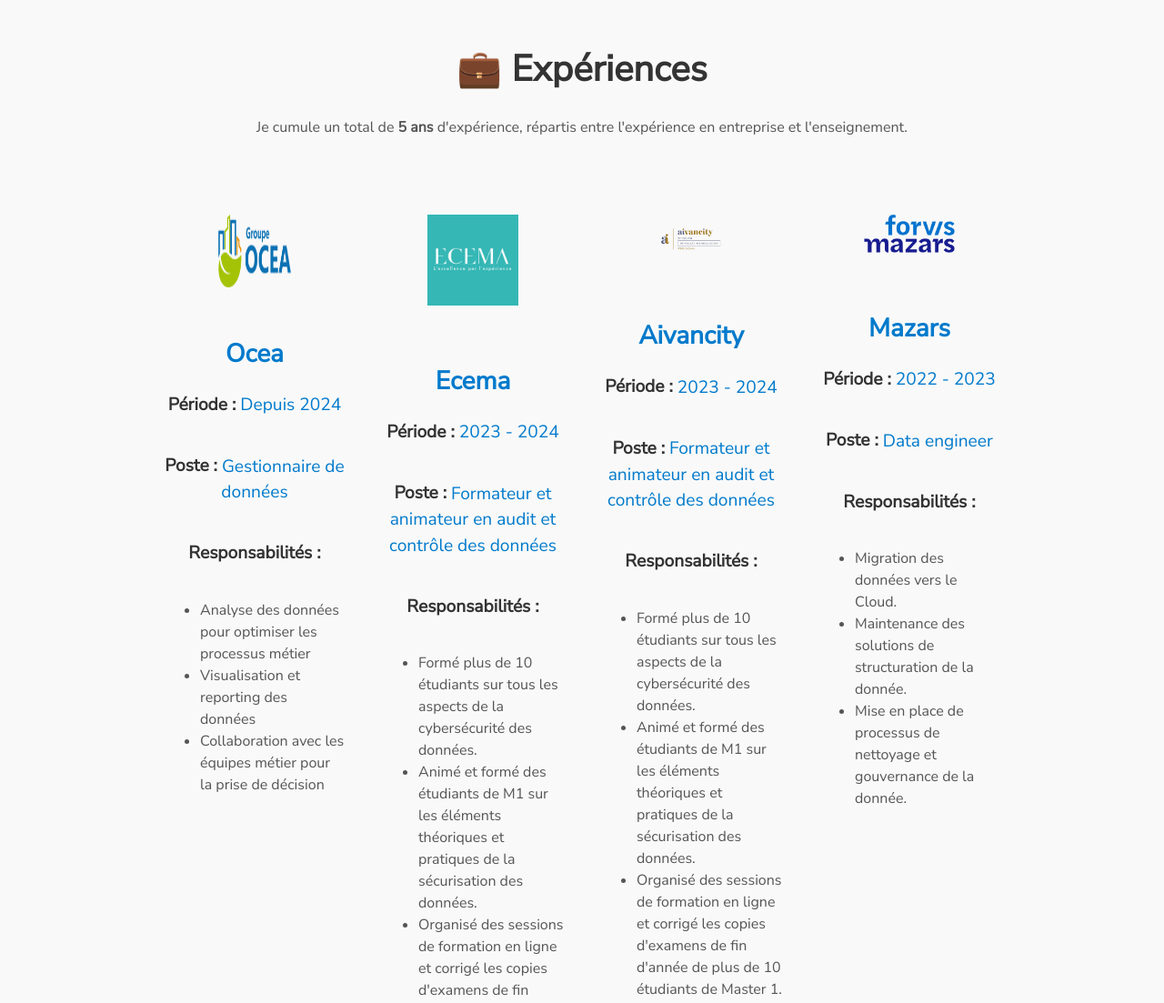
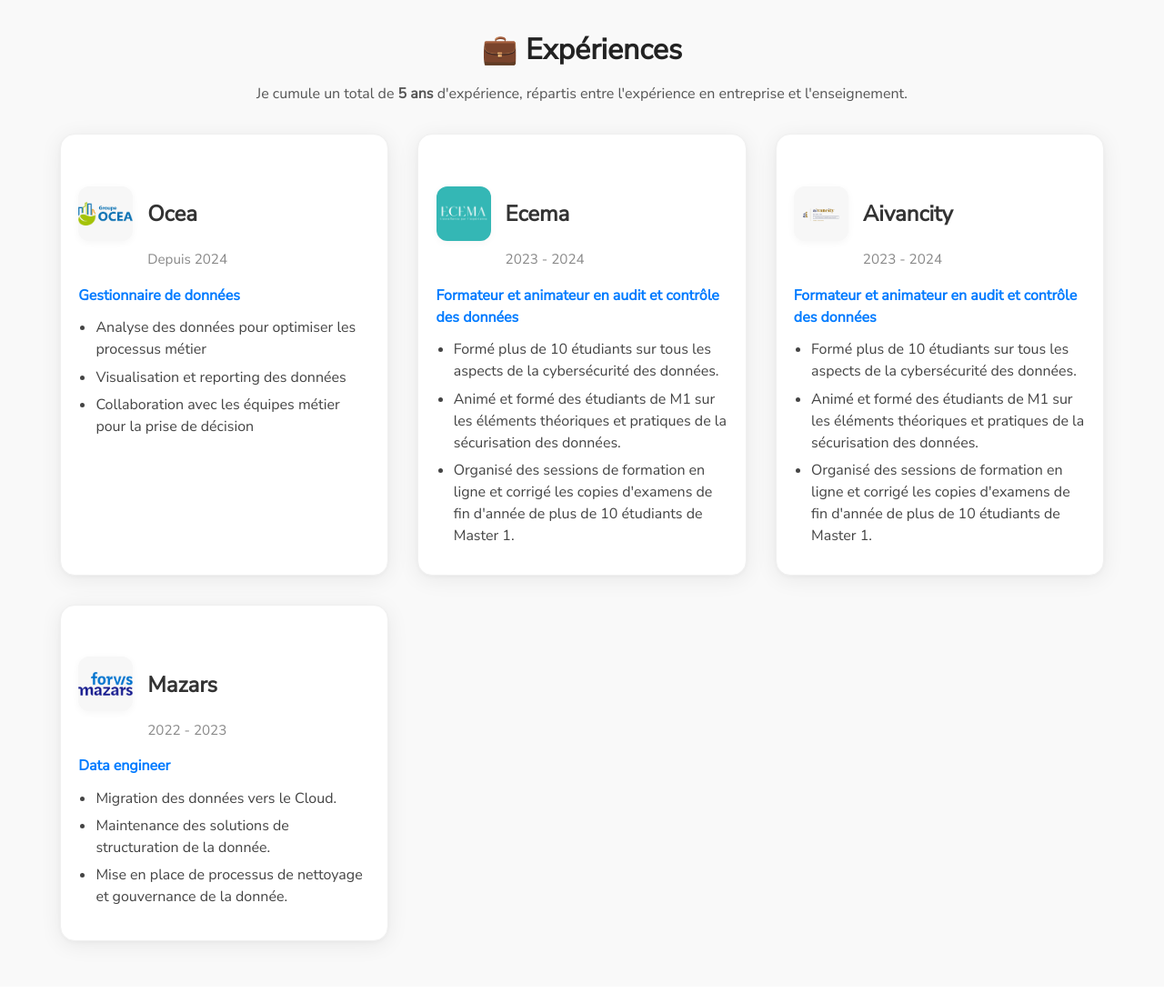
Before and after one commit to Tchouanga12/tchouanga12.github.io, a plain HTML site: page index.html in a window 1280 px wide. Shown: the part 2528-3631 px from the top of the page at 91% size. Drawn offline with nearby package versions, Linux system fonts and the light colour scheme.

Commit message:
refactor: updated the design of the professional experience

```diff
--- a/index.html
+++ b/index.html
@@ -149,73 +149,81 @@
 
       <!-- Experience Section -->
     <section id="lectures">
-      <h1 style="text-align: center;">💼 Expériences</h1>
-      <p style="text-align: center;">Je cumule un total de <b>5 ans</b> d'expérience, répartis entre l'expérience en entreprise et l'enseignement.</p>
-      <br>
-      <br>
-      <div class="lectures-details">
+      <h1 class="exp-title">💼 Expériences</h1>
+      <p class="exp-summary">Je cumule un total de <b>5 ans</b> d'expérience, répartis entre l'expérience en entreprise et l'enseignement.</p>
+      <div class="lectures-grid">
         <!-- Ocea experience -->
-        <div class="lecture-entry">
-            <img src="./assets/img/png/logo-ocea.png" width="80" height="80" alt="Ocea Logo" class="company-logo"/>
+        <div class="lecture-card">
+          <div class="lecture-header">
+            <img src="./assets/img/png/logo-ocea.png" width="60" height="60" alt="Ocea Logo" class="company-logo"/>
+            <div>
               <h3>Ocea</h3>
-            <p><strong>Période :</strong> Depuis 2024</p>
-            <p><strong>Poste :</strong> Gestionnaire de données</p>
-            <p><strong>Responsabilités :</strong></p>
+              <span class="exp-period">Depuis 2024</span>
+            </div>
+          </div>
+          <div class="lecture-body">
+            <span class="exp-role">Gestionnaire de données</span>
             <ul>
               <li>Analyse des données pour optimiser les processus métier</li>
               <li>Visualisation et reporting des données</li>
               <li>Collaboration avec les équipes métier pour la prise de décision</li>
             </ul>
           </div>
-
-        <!-- ecema experience -->
-        <div class="lecture-entry">
-          <img src="./assets/img/png/ecema.png" ,width="80" height="80" alt="School 1 Logo" class="school-logo"/>
+        </div>
+        <!-- Ecema experience -->
+        <div class="lecture-card">
+          <div class="lecture-header">
+            <img src="./assets/img/png/ecema.png" width="60" height="60" alt="Ecema Logo" class="company-logo"/>
+            <div>
               <h3>Ecema</h3>
-            <p><strong>Période :</strong> 2023 - 2024</p>
-            <p><strong>Poste :</strong> Formateur et animateur en audit et contrôle des données</p>
-            <p><strong>Responsabilités :</strong></p>
+              <span class="exp-period">2023 - 2024</span>
+            </div>
+          </div>
+          <div class="lecture-body">
+            <span class="exp-role">Formateur et animateur en audit et contrôle des données</span>
             <ul>
-                <li>Formé plus de 10 étudiants sur tous les aspects de la
-                  cybersécurité des données.</li>
-                <li>Animé et formé des étudiants de M1 sur les éléments théoriques et pratiques de la
-                  sécurisation des données.</li>
-                <li>Organisé des sessions de formation en ligne et corrigé les copies d'examens de fin d'année de plus de 10
-                  étudiants de Master 1.</li>
+              <li>Formé plus de 10 étudiants sur tous les aspects de la cybersécurité des données.</li>
+              <li>Animé et formé des étudiants de M1 sur les éléments théoriques et pratiques de la sécurisation des données.</li>
+              <li>Organisé des sessions de formation en ligne et corrigé les copies d'examens de fin d'année de plus de 10 étudiants de Master 1.</li>
             </ul>
           </div>
-
-         <!-- aivancity  experience -->
-        <div class="lecture-entry">
-          <img src="./assets/img/png/aivancity2.png" ,width="1000" height="1000" alt="School 2 Logo" class="school-logo"/>
+        </div>
+        <!-- Aivancity experience -->
+        <div class="lecture-card">
+          <div class="lecture-header">
+            <img src="./assets/img/png/aivancity2.png" width="60" height="60" alt="Aivancity Logo" class="company-logo"/>
+            <div>
               <h3>Aivancity</h3>
-          <p><strong>Période :</strong> 2023 - 2024</p>
-          <p><strong>Poste :</strong> Formateur et animateur en audit et contrôle des données</p>
-          <p><strong>Responsabilités :</strong></p>
+              <span class="exp-period">2023 - 2024</span>
+            </div>
+          </div>
+          <div class="lecture-body">
+            <span class="exp-role">Formateur et animateur en audit et contrôle des données</span>
             <ul>
-              <li>Formé plus de 10 étudiants sur tous les aspects de la
-                cybersécurité des données.</li>
-              <li>Animé et formé des étudiants de M1 sur les éléments théoriques et pratiques de la
-                sécurisation des données.</li>
-              <li>Organisé des sessions de formation en ligne et corrigé les copies d'examens de fin d'année de plus de 10
-                étudiants de Master 1.</li>
+              <li>Formé plus de 10 étudiants sur tous les aspects de la cybersécurité des données.</li>
+              <li>Animé et formé des étudiants de M1 sur les éléments théoriques et pratiques de la sécurisation des données.</li>
+              <li>Organisé des sessions de formation en ligne et corrigé les copies d'examens de fin d'année de plus de 10 étudiants de Master 1.</li>
             </ul>
           </div>
-      <!-- mazars  experience -->
-        <div class="lecture-entry">
-          <img src="./assets/img/png/forvis-mazars-logo.png" ,width="100" height="100" alt="School 1 Logo" class="school-logo"/>
+        </div>
+        <!-- Mazars experience -->
+        <div class="lecture-card">
+          <div class="lecture-header">
+            <img src="./assets/img/png/forvis-mazars-logo.png" width="60" height="60" alt="Mazars Logo" class="company-logo"/>
+            <div>
               <h3>Mazars</h3>
-          <p><strong>Période :</strong> 2022 - 2023</p>
-          <p><strong>Poste :</strong> Data engineer</p>
-          <p><strong>Responsabilités :</strong></p>
+              <span class="exp-period">2022 - 2023</span>
+            </div>
+          </div>
+          <div class="lecture-body">
+            <span class="exp-role">Data engineer</span>
             <ul>
               <li>Migration des données vers le Cloud.</li>
               <li>Maintenance des solutions de structuration de la donnée.</li>
               <li>Mise en place de processus de nettoyage et gouvernance de la donnée.</li>
             </ul>
           </div>
-
-        <!-- Add more experience entries here -->
+        </div>
       </div>
     </section>
 
@@ -407,6 +415,84 @@
         visibility: visible;
         opacity: 1;
       }
+      .exp-title {
+  text-align: center;
+  font-size: 2rem;
+  margin-bottom: 0.5rem;
+  color: #222;
+}
+.exp-summary {
+  text-align: center;
+  color: #555;
+  margin-bottom: 2rem;
+}
+.lectures-grid {
+  display: grid;
+  grid-template-columns: repeat(auto-fit, minmax(320px, 1fr));
+  gap: 2rem;
+  padding: 0 1rem;
+}
+.lecture-card {
+  background: #fff;
+  border-radius: 16px;
+  box-shadow: 0 4px 24px rgba(0,0,0,0.07), 0 1.5px 4px rgba(0,0,0,0.03);
+  transition: transform 0.2s, box-shadow 0.2s;
+  padding: 1.5rem 1.2rem;
+  display: flex;
+  flex-direction: column;
+  min-height: 320px;
+  cursor: pointer;
+  border: 1px solid #f0f0f0;
+}
+.lecture-card:hover {
+  transform: translateY(-8px) scale(1.025);
+  box-shadow: 0 8px 32px rgba(0,0,0,0.12), 0 2px 8px rgba(0,0,0,0.06);
+  border-color: #007bff33;
+}
+.lecture-header {
+  display: flex;
+  align-items: center;
+  gap: 1rem;
+  margin-bottom: 1rem;
+}
+.company-logo {
+  border-radius: 12px;
+  background: #f7f7f7;
+  object-fit: contain;
+  box-shadow: 0 2px 8px rgba(0,0,0,0.04);
+}
+.exp-period {
+  display: block;
+  font-size: 0.95rem;
+  color: #888;
+  margin-top: 0.2rem;
+}
+.exp-role {
+  font-weight: 600;
+  color: #007bff;
+  margin-bottom: 0.7rem;
+  display: block;
+}
+.lecture-body ul {
+  margin: 0.5rem 0 0 1.2rem;
+  padding: 0;
+  color: #444;
+  font-size: 1rem;
+}
+.lecture-body li {
+  margin-bottom: 0.4rem;
+  line-height: 1.5;
+}
+@media (max-width: 600px) {
+  .lectures-grid {
+    grid-template-columns: 1fr;
+    gap: 1rem;
+  }
+  .lecture-card {
+    min-height: unset;
+    padding: 1rem 0.7rem;
+  }
+}
     </style>
   </body>
 </html>
```
Lines whose indentation alone changed are shown as unchanged.
